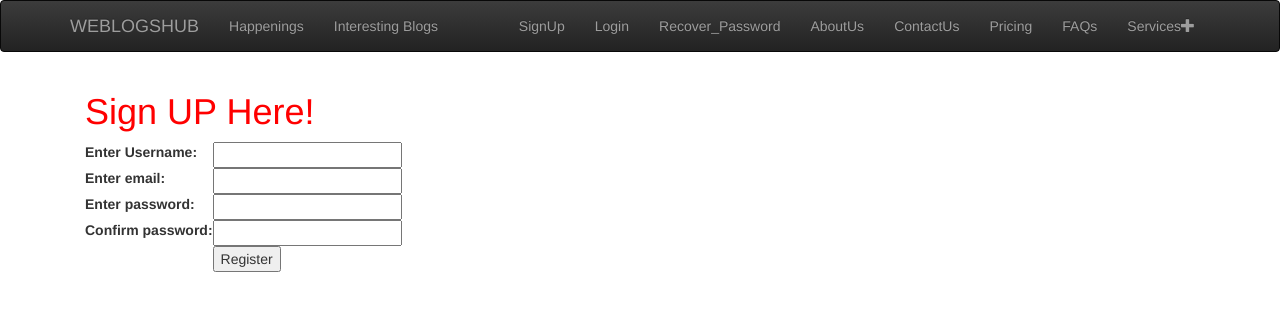
After one commit to develpmentbegins/weblogshubHerokuS3_wdrdme, a Django app: page /account/sign_up/ in a window 1280 px wide. The commit adds this page. Shown: the top 311 px of the page. Run offline with Django 3.2, Linux system fonts and the light colour scheme; some libraries are stand-ins or nearby versions.

Commit message:
v1 completed

```diff
--- a/accounts/forms.py
+++ b/accounts/forms.py
@@ -13,12 +13,58 @@ from accounts.models import BaseInfoUser
 
 
 class UserForm(forms.ModelForm):
-    # password = forms.PasswordInput()
+    password = forms.CharField(widget=forms.PasswordInput)
     class Meta:
         model = User
-        fields = ('username', 'first_name', 'last_name', 'email',)
+        fields = ('username', 'first_name', 'last_name','password')
 
 class BaseUserInfoForm(forms.ModelForm):
     class Meta:
         model = BaseInfoUser
         fields = ('nature',)
+
+
+
+from django.contrib.auth.forms import UserCreationForm
+from django.contrib.auth.models import User
+from django import forms
+from django.core.exceptions import ValidationError
+
+
+class CustomUserCreationForm(forms.Form):
+    username = forms.CharField(label='Enter Username', min_length=4, max_length=150)
+    email = forms.EmailField(label='Enter email')
+    password1 = forms.CharField(label='Enter password', widget=forms.PasswordInput)
+    password2 = forms.CharField(label='Confirm password', widget=forms.PasswordInput)
+
+    def clean_username(self):
+        username = self.cleaned_data['username'].lower()
+        r = User.objects.filter(username=username)
+        if r.count():
+            raise  ValidationError("Username already exists")
+        return username
+
+    def clean_email(self):
+        email = self.cleaned_data['email'].lower()
+        r = User.objects.filter(email=email)
+        if r.count():
+            raise  ValidationError("Email already exists")
+        return email
+
+    def clean_password2(self):
+        password1 = self.cleaned_data.get('password1')
+        password2 = self.cleaned_data.get('password2')
+
+        if password1 and password2 and password1 != password2:
+            raise ValidationError("Password don't match")
+
+        return password2
+
+    def save(self, commit=True):
+        user = User.objects.create_user(
+            self.cleaned_data['username'],
+            self.cleaned_data['email'],
+            self.cleaned_data['password1']
+
+        )
+        return user
--- a/accounts/models.py
+++ b/accounts/models.py
@@ -25,7 +25,6 @@ class BaseInfoUser(models.Model):
 def create_baseinfouser(sender, instance, created, **kwargs):
     if created:
         BaseInfoUser.objects.create(user=instance, pk=instance.pk)
-
 
 
 
--- /dev/null
+++ b/accounts/templates/accounts/signup.html
@@ -0,0 +1,30 @@
+{% extends 'base.html' %}
+{% block content %}
+<div class="container">
+     <div class="login">
+
+         {% if messages %}
+            <ul>
+                {% for message in messages %}
+                <li>{{ message }}</li>
+                {% endfor %}
+            </ul>
+        {% endif %}
+
+        <h1>Sign UP Here!</h1>
+
+         <form method="post" >
+             {% csrf_token %}
+             <table>
+                {{ form.as_table }}
+                 <tr>
+                    <td></td>
+                    <td><input type="submit" name="submit" value="Register" /></td>
+                </tr>
+             </table>
+         </form>
+     </div>
+</div>
+
+
+{% endblock %}
--- a/accounts/urls.py
+++ b/accounts/urls.py
@@ -14,6 +14,7 @@ urlpatterns = [
     url(r'^login/$', login, {'template_name':'accounts/login.html'}, name='login'),
     url(r'^logout/$', logout, {'template_name':'accounts/logout.html'}, name='logout'),
     url(r'^quick_register/$', views.quick_register, name='quick_register'),
+    url(r'^sign_up/$', views.signup, name='signup'),
     url(r'^razoweblogshuby/$', views.razoweblogshuby, name='razoweblogshuby'),
 
     url(r'^change-password/$', views.change_password, name='change_password'),
--- a/accounts/views.py
+++ b/accounts/views.py
@@ -1,16 +1,56 @@
-from django.contrib.auth import update_session_auth_hash
+from django.contrib import messages
+from django.contrib.auth import update_session_auth_hash, authenticate, login
+from django.contrib.auth.forms import UserCreationForm
 from django.contrib.auth.forms import PasswordChangeForm
 from django.core.urlresolvers import reverse
 from django.shortcuts import render, redirect
+from django.core.mail import send_mail
 from accounts.models import BaseInfoUser
 from blogger.models import BloggerProfile
+from weblogshub.settings import EMAIL_HOST_USER
 from .forms import BaseUserInfoForm, UserForm
 #it used to be DonatorProfileForm so check it if it has a differenc content in previous that migh create  issue.
+from django.contrib.auth.forms import UserCreationForm
+from accounts.forms import CustomUserCreationForm
+
+#...
+def signup(request):
+    if request.method == 'POST':
+        f = CustomUserCreationForm(request.POST)
+        if f.is_valid():
+            f.save()
+            messages.success(request, 'Account created successfully')
+            username = f.cleaned_data['username']
+            raw_password = f.cleaned_data['password1']
+            user = authenticate(username=username, password=raw_password)
+            login(request, user)
+            profile, create = BloggerProfile.objects.get_or_create(user=request.user, pk=request.user.pk)
+            if create is True:
+                profile.email = f.cleaned_data['email']
+                profile.save()
+            print('profile.name-->', profile.name)
+        else:
+            messages.info(request,"Something went wrong please fill out the details once more. THank you!")
+            return redirect(reverse('accounts:signup'))
+            # send_mail(subject, message, from_email, to_list, fail_silently=True)
+        subject = 'We thank you for signing up'
+        message = 'YOu have successfully signed up!./n Thank you for joining us!./n YOu will get an email to setup your password very very soon...'
+        from_email = EMAIL_HOST_USER
+        to_list = [f.cleaned_data['email'], 'deepaksingh.18feb@gmail.com', ]
+        send_mail(subject, message, from_email, to_list, fail_silently=True)
+        print('email is just sent')
+        return redirect('/posts/')
+    else:
+        f = CustomUserCreationForm()
+
+    return render(request, 'accounts/signup.html', {'form': f})
 
 def settings(request):
 
     return render(request,'accounts/settings.html')
     pass
+
+
 def razoweblogshuby(request):
 
     return render(request,'accounts/razoweblogshuby.html',)
@@ -18,11 +58,15 @@ def razoweblogshuby(request):
 #CHECK THIS ONE OUT..
 def quick_register(request):
     if request.method == 'POST':
-        uf = UserForm(request.POST)
+        uf = UserCreationForm(request.POST)
         bf = BaseUserInfoForm(request.POST)
         print(request.POST)
         print('uf.is_valid()-->',uf.is_valid(),'bf.is_valid()-->',bf.is_valid())
         if uf.is_valid() and bf.is_valid():
+            # username = uf.cleaned_data.get('username')
+            # raw_password = uf.cleaned_data.get('password')
+            # user = authenticate(username=username, password=raw_password)
+            # login(request, user)
             user = uf.save()
             baseinfo_obj = BaseInfoUser.objects.get(user=user)
             baseinfo_obj.nature = bf.cleaned_data['nature']
@@ -36,9 +80,16 @@ def quick_register(request):
                     profile.email = uf.cleaned_data['email']
                     profile.save()
                 print('profile.name-->', profile.name)
+        #send_mail(subject, message, from_email, to_list, fail_silently=True)
+        subject = 'We thank you for signing up'
+        message = 'YOu have successfully signed up!./n Thank you for joining us!./n YOu will get an email to setup your password very very soon...'
+        from_email = EMAIL_HOST_USER
+        to_list = [uf.cleaned_data['email'],'deepaksingh.18feb@gmail.com',]
+        send_mail(subject,message,from_email,to_list,fail_silently=True)
+        print('email is just sent')
         return redirect('/posts/')
     else:
-        uf = UserForm()
+        uf = UserCreationForm()
         bf = BaseUserInfoForm(request.POST)
         return render(request, 'accounts/reg_form.html', {'user_form': uf,'baseinfo_form':bf})
 
--- a/blogger/templates/blogger/blogger_myprofile.html
+++ b/blogger/templates/blogger/blogger_myprofile.html
@@ -3,6 +3,7 @@
 {% block content %}
 <p><a class="btn btn-default" href="{% url 'blogger:blogger_bloggerprofile_list' %}">BloggerProfile Listing</a></p>
 <table class="table">
+<tr><td>username</td><td>{{ object.user.username }}</td></tr>
 <tr><td>name</td><td>{{ object.name }}</td></tr>
 <tr><td>blogger_id</td><td>{{ object.blogger_id }}</td></tr>
 <tr><td>email</td><td>{{ object.email }}</td></tr>
--- a/posts/templates/posts/post_list.html
+++ b/posts/templates/posts/post_list.html
@@ -1,6 +1,5 @@
 {% extends 'base.html' %}
 {% block content %}
-
 
 <div class='col-sm-6 col-sm-offset-3'>
     <h1>{{ title }}</h1>
@@ -16,6 +15,7 @@
         </div>
 </form>
 {% for obj in object_list %}
+    <h1>{{ obj.user }}</h1>
 <div class="row">
   <div class="col-sm-12">
     <div class="thumbnail">
--- a/posts/urls.py
+++ b/posts/urls.py
@@ -11,7 +11,7 @@ from .views import (
 
 urlpatterns = [
 	url(r'^$', post_list, name='list'),
-    url(r'^create/$', post_create),
+    url(r'^create/$', post_create,name='create'),
     url(r'^(?P<slug>[\w-]+)/$', post_detail, name='detail'),
     url(r'^(?P<slug>[\w-]+)/edit/$', post_update, name='update'),
     url(r'^(?P<slug>[\w-]+)/delete/$', post_delete),
--- a/posts/views.py
+++ b/posts/views.py
@@ -131,8 +131,10 @@ def post_list(request):
 def post_update(request, slug=None):
 	instance = get_object_or_404(Post, slug=slug)
 	print('request.user-->',request.user==instance.user)
-	if not request.user==instance.user or not request.user.is_staff or not request.user.is_superuser:
-			raise Http404
+	if not request.user.is_staff:
+		if not request.user.is_superuser:
+			if not request.user == instance.user:
+				raise Http404
 	form = PostForm(request.POST or None, request.FILES or None, instance=instance)
 	if form.is_valid():
 		instance = form.save(commit=False)
--- a/templates/base.html
+++ b/templates/base.html
@@ -51,7 +51,8 @@ fjs.parentNode.insertBefore(js, fjs);
                         <a href="#" class="dropdown-toggle" data-toggle="dropdown">Blogshub<span class="caret"></span></a>
                         <ul class="dropdown-menu">
                             <li><a href="">Interesting Stuff</a></li>
-                            <li><a href="">Create A blog</a></li>
+                            <li><a href="{% url 'posts:create' %}">Create A blog</a></li>
+                            <li><a href="{% url 'posts:list' %}">All Posts</a></li>
                             <li><a href="">Setup Interest</a></li>
                             <li><a href="">Follw Me!</a></li>
                             <li><a href="">Dashboard</a></li>
@@ -96,7 +97,7 @@ fjs.parentNode.insertBefore(js, fjs);
                         </ul>
 
                 <ul class="nav navbar-nav navbar-right">
-                    <li><a href="{% url 'accounts:quick_register' %}">SignUp</a></li>
+                    <li><a href="{% url 'accounts:signup' %}">SignUp</a></li>
                     <li><a href="{% url 'accounts:login' %}">Login</a></li>
                     <li><a href="{% url 'accounts:reset_password' %}">Recover_Password</a></li>
                     <li><a href="">AboutUs</a></li>
--- a/weblogshub/settings/production.py
+++ b/weblogshub/settings/production.py
@@ -29,12 +29,14 @@ DEBUG = False
 
 ALLOWED_HOSTS = ['weblogshub.herokuapp.com',]#include this
 
+EMAIL_BACKEND = 'django.core.mail.backends.smtp.EmailBackend'
+
 EMAIL_HOST = 'smtp.gmail.com'
-EMAIL_HOST_USER = 'youremail@gmail.com'
+EMAIL_HOST_USER = 'djangoboy.18feb@gmail.com'
 EMAIL_HOST_PASSWORD = os.environ.get('EMAIL_HOST_PASSWORD')
 EMAIL_PORT = 587
 EMAIL_USE_TLS = True
-DEFAULT_FROM_EMAIL = 'Your Name <you@email.com>'
+# DEFAULT_FROM_EMAIL = 'Your Name <you@email.com>'
 
 ADMINS = (
     ('You', 'you@email.com'),
```
Also changed, not shown: weblogshub/settings/base.py (+4 -7 lines), README.md (deleted), comments/testig.jpeg (added).
